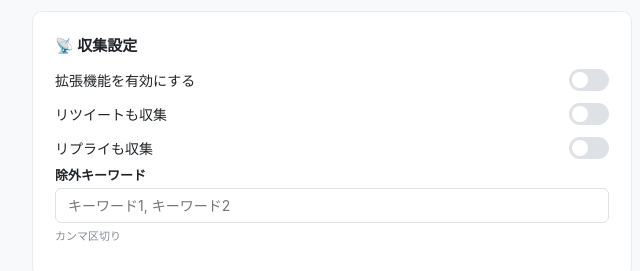
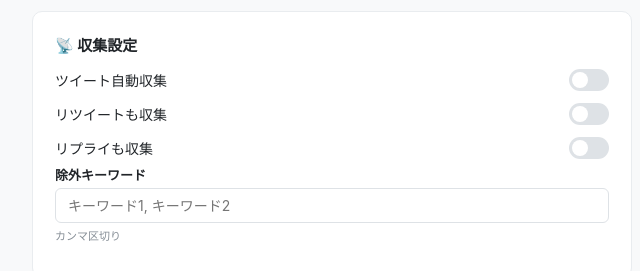
Before and after one commit to tama522/xtimeline-tweet-collector, a browser extension: page chrome-extension-tweet-collector/src/options/options.html in a window 1280 px wide. Shown: the part 313-584 px from the top of the page, 308-948 px from the left. Drawn offline with Linux system fonts and the light colour scheme.

Commit message:
Rename: '拡張機能を有効にする' → 'ツイート自動収集'

```diff
--- a/chrome-extension-tweet-collector/src/options/options.html
+++ b/chrome-extension-tweet-collector/src/options/options.html
@@ -171,7 +171,7 @@
     <div class="section">
       <h2>📡 収集設定</h2>
       <div class="toggle-row">
-        <label>拡張機能を有効にする</label>
+        <label>ツイート自動収集</label>
         <div class="toggle"><input type="checkbox" id="isEnabled"><span class="slider"></span></div>
       </div>
       <div class="toggle-row">
```
